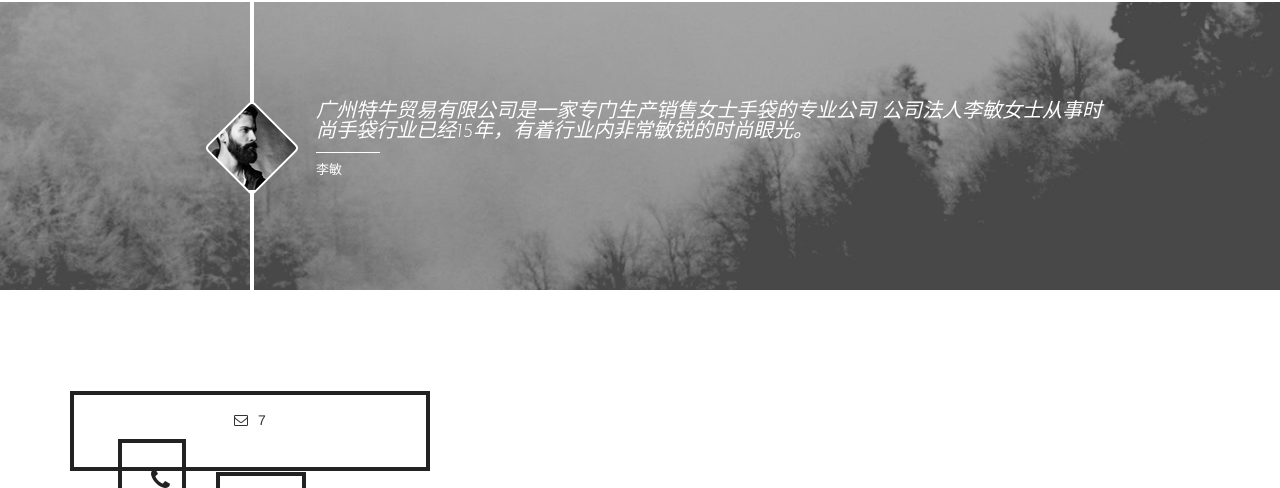
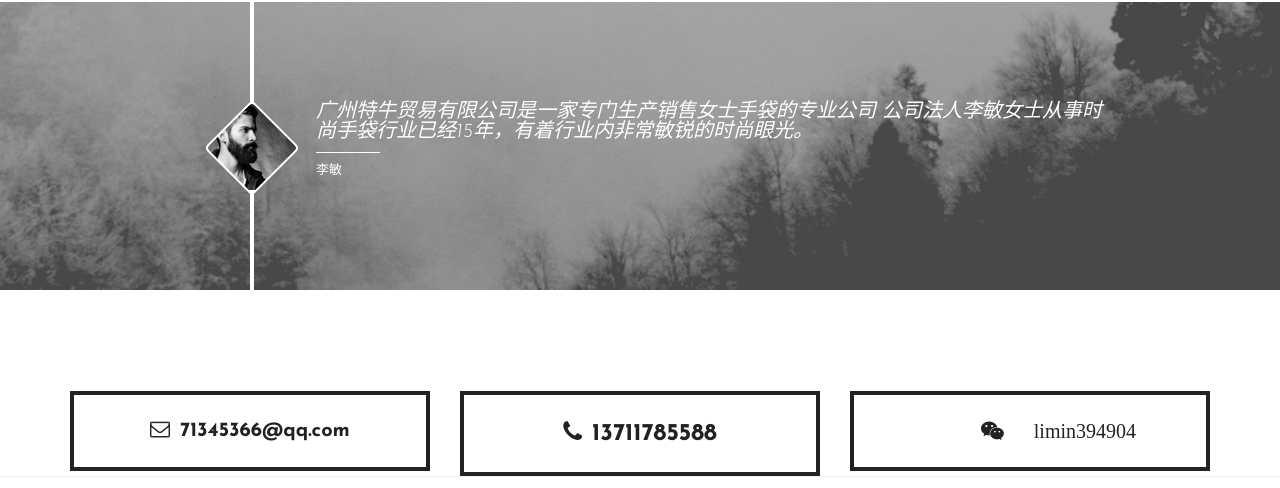
Before and after one commit to baobao66/baobao.github.io, a plain HTML site: page index.html in a window 1280 px wide. Shown: the part 2693-3181 px from the top of the page. Drawn offline with Linux system fonts and the light colour scheme; some packages are replaced by stand-ins of ours; a script that the page names is missing.

Commit message:
Update index.html

```diff
--- a/index.html
+++ b/index.html
@@ -494,7 +494,7 @@
 				<div class="row">
 					<div class="col-lg-4 col-md-4 col-sm-4 col-xs-12">
 						<div class="service_list">
-						<i class="fa fa-envelope-o"></i>7<h2><a href="mailto:71345366@qq.com>71345366@qq.com</a></h2>
+						<h2><i class="fa fa-envelope-o"></i>71345366@qq.com</h2>
 						</div>
 					</div>
 					<div class="col-lg-4 col-md-4 col-sm-4 col-xs-12">
```
